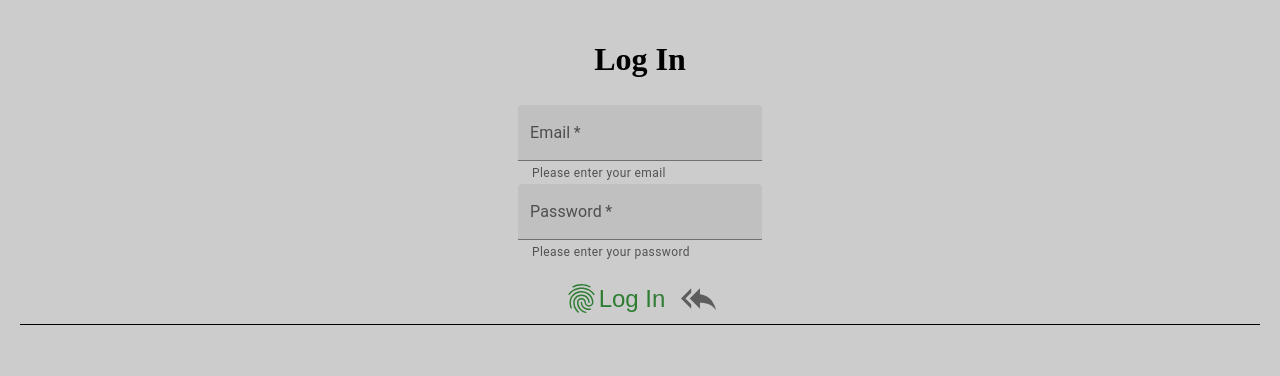
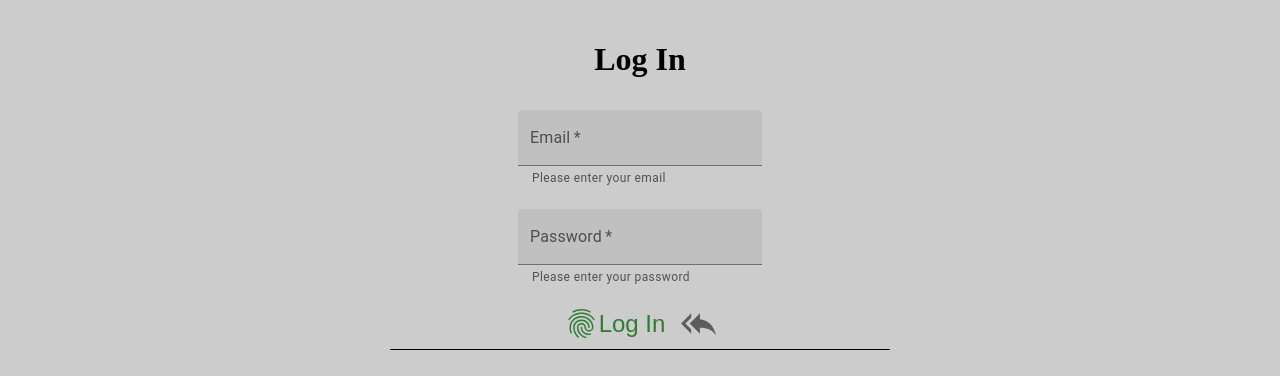
Before and after one commit to BrunoR98/react-deploy-example, a React (Create React App) app: page /Login in a window 1280 px wide. Shown: the top 376 px of the page. Built offline with nearby package versions, Linux system fonts and the light colour scheme; a web font is replaced by a local one.

Commit message:
some styles

```diff
--- a/src/components/Home/Home.css
+++ b/src/components/Home/Home.css
@@ -1,3 +1,12 @@
+.home-wrapper {
+    border-bottom: 1px solid black;
+    width: 100%;
+    max-width: 550px;
+    margin: auto;
+    display: flex;
+    flex-direction: column;
+}
+
 .home-btn {
     text-align: end;
 }
@@ -5,3 +14,7 @@
 .home-title h1{
     text-align: center;
 }
+
+.home-details {
+    margin: auto;
+}
--- a/src/components/Login/Login.css
+++ b/src/components/Login/Login.css
@@ -1,6 +1,11 @@
 .login-wrapper form{
-    text-align: center;
     border-bottom: 1px solid black;
+    width: 100%;
+    max-width: 500px;
+    margin: auto;
+    display: flex;
+    flex-direction: column;
+    align-items: center;
 }
 
 .login-wrapper h1{
--- a/src/components/Login/Login.js
+++ b/src/components/Login/Login.js
@@ -56,6 +56,7 @@ export default function Login() {
                         <TextField
                             helperText='Please enter your email'
                             label='Email'
+                            style={{marginBottom: '20px', marginTop: '5px'}}
                             variant='filled'
                             onChange={(e) => setEmail(e.target.value)}
                             value={email}
--- a/src/components/Register/Register.css
+++ b/src/components/Register/Register.css
@@ -1,13 +1,14 @@
 .register-wrapper form{
-    text-align: center;
     border-bottom: 1px solid black;
+    width: 100%;
+    max-width: 500px;
+    margin: auto;
+    display: flex;
+    flex-direction: column;
+    align-items: center;
 }
 
 .register-wrapper h1{
-    text-align: center;
-}
-
-.register-wrapper form label p{
     text-align: center;
 }
 
--- a/src/components/Register/Register.js
+++ b/src/components/Register/Register.js
@@ -39,8 +39,6 @@ export default function Register() {
                             throw new Error('Username already exists.');
                         } else if (userDB.email === user.email) {
                             throw new Error('There is already an account with this email.');
-                        } else if (userDB.password === user.password) {
-                            throw new Error('Password already exists.');
                         }
                     }
                 });
```
Also changed, not shown: public/manifest.json.
